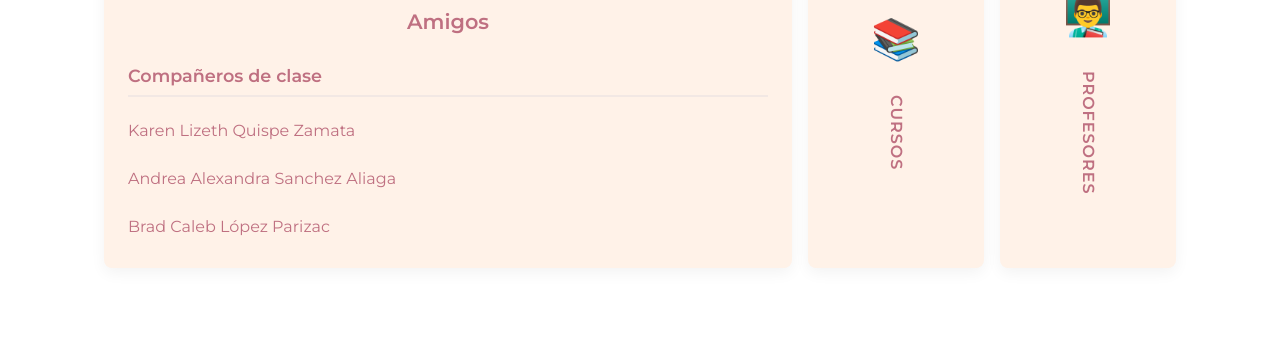
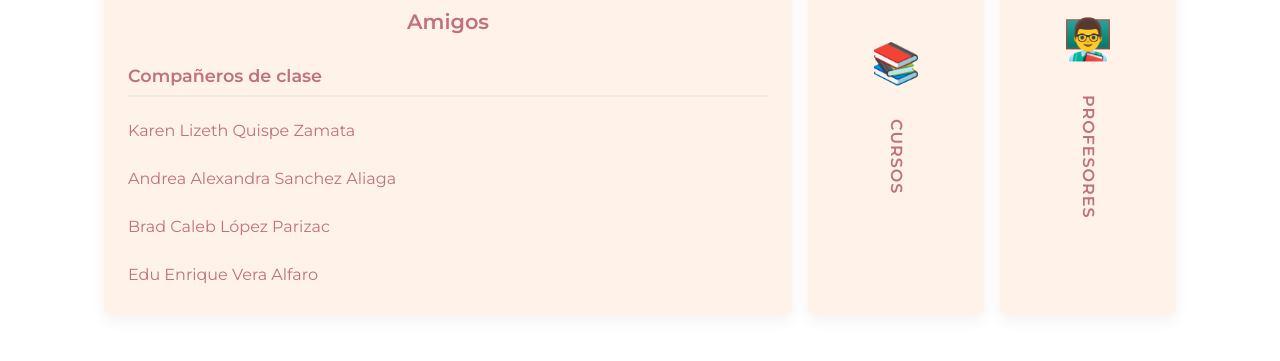
Before and after one commit to andreazevallos/Pagina-web-Andrea-Zevallos, a plain HTML site: page index.html in a window 1280 px wide. Shown: the part 1348-1709 px from the top of the page. Drawn offline with Linux system fonts and the light colour scheme.

Commit message:
Añadir compañero

```diff
--- a/index.html
+++ b/index.html
@@ -9,20 +9,20 @@
   <meta name="language" content="es">
   <meta name="robots" content="index, follow">
 
-  <!-- Open Graph para redes sociales -->
+
   <meta property="og:title" content="Andrea Milagros Zevallos Apaza - Estudiante de Administración">
   <meta property="og:description" content="Conoce mi trayectoria académica, formación y aspiraciones profesionales en marketing y administración de negocios.">
   <meta property="og:type" content="website">
   <meta property="og:url" content="https://andreazevallos.github.io/">
   <meta property="og:image" content="https://andreazevallos.github.io/logo.webp">
 
-  <!-- Twitter Card -->
+
   <meta name="twitter:card" content="summary">
   <meta name="twitter:title" content="Andrea Milagros Zevallos Apaza">
   <meta name="twitter:description" content="Estudiante de Administración y Negocios - Especializada en Marketing">
   <meta name="twitter:image" content="https://andreazevallos.github.io/logo.webp">
 
-  <!-- Canonical URL -->
+
   <meta rel="canonical" href="https://andreazevallos.github.io/">
 
   <title>Andrea Milagros Zevallos Apaza - Administración y Negocios | UCSP</title>
@@ -31,7 +31,7 @@
   <link rel="stylesheet" href="https://cdnjs.cloudflare.com/ajax/libs/font-awesome/6.5.1/css/all.min.css">
   <link rel="stylesheet" href="styles.css">
 
-  <!-- Schema.org structured data -->
+
   <script type="application/ld+json">
   {
     "@context": "https://schema.org",
@@ -145,6 +145,7 @@
               <a class="collaborator-link" href="https://karenzamata.github.io/Karenquispezamata.github.io/#contacto" target="_blank" rel="noopener noreferrer">Karen Lizeth Quispe Zamata</a>
               <a class="collaborator-link" href="https://andreasanchezaliaga.github.io/Andrea-Alexandra-S-nchez-Aliaga/" target="_blank" rel="noopener noreferrer">Andrea Alexandra Sanchez Aliaga</a>
               <a class="collaborator-link" href="https://caleb19-666.github.io/pagina-shrek/index.html#pasatiempos" target="_blank" rel="noopener noreferrer">Brad Caleb López Parizac</a>
+              <a class="collaborator-link" href="https://edu-enrrique-vera-alfaro.github.io/edu-enrique-vera-alfaro/" target="_blank" rel="noopener noreferrer">Edu Enrique Vera Alfaro</a>
             </div>
           </div>
         </div>
```
